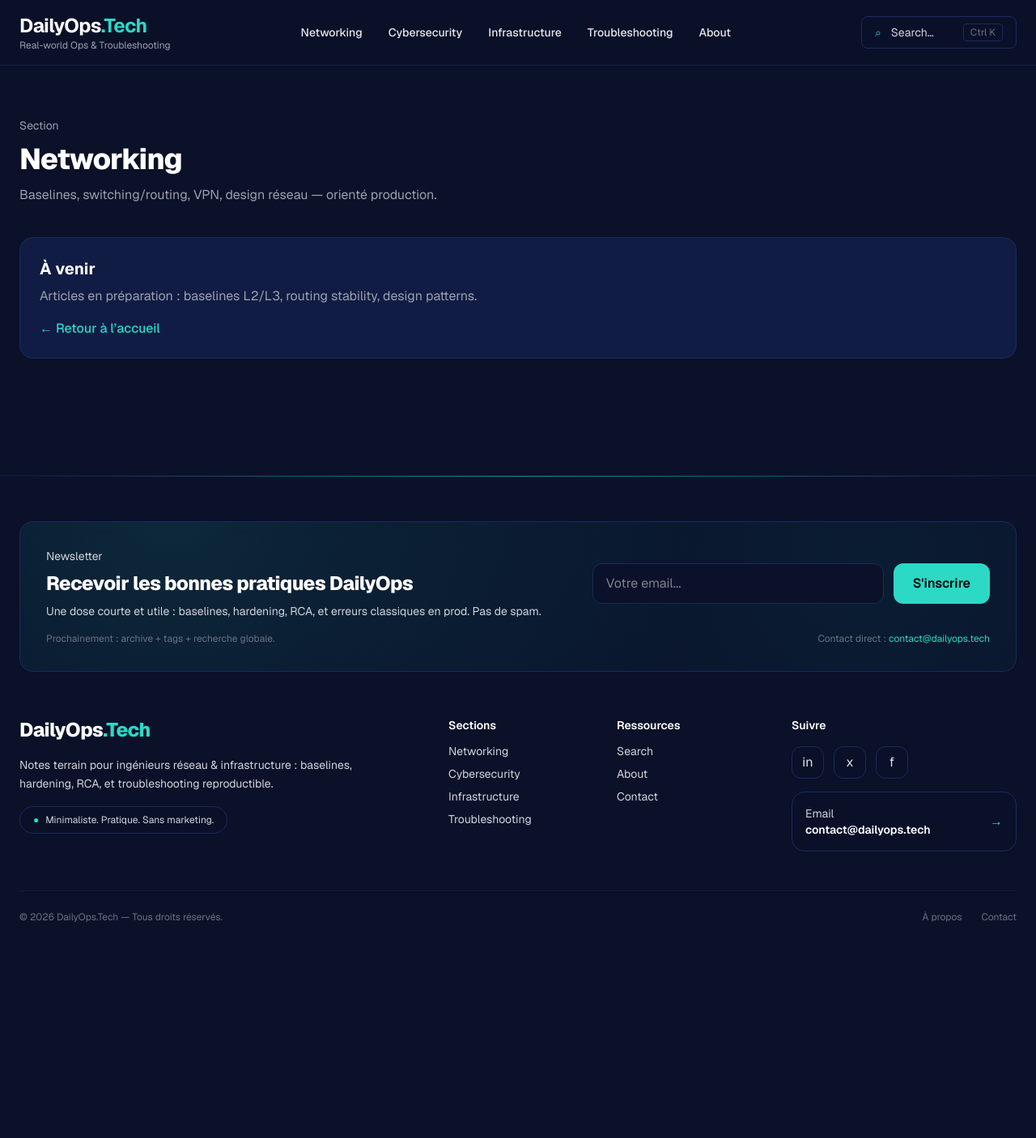
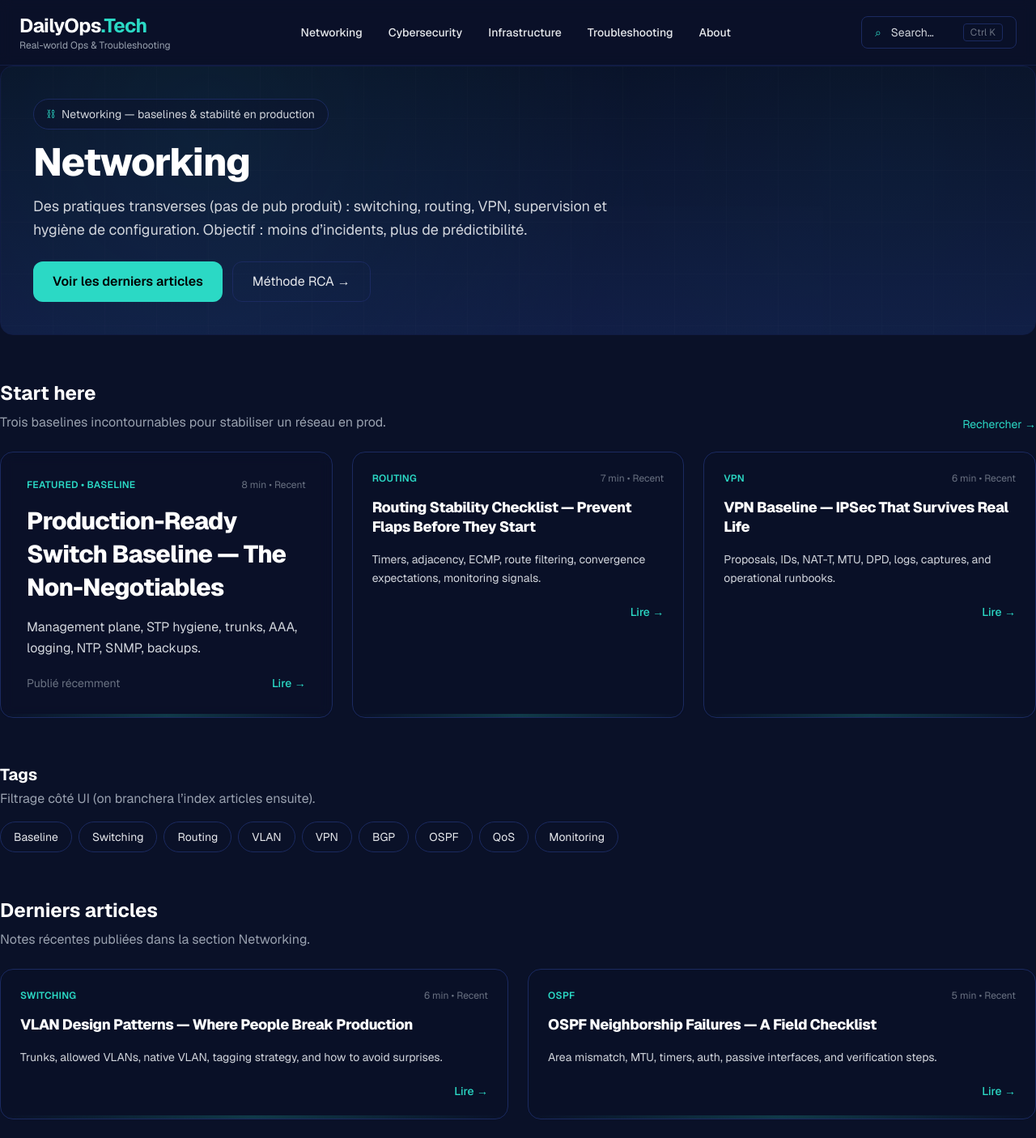
Before and after one commit to lepfsi/DailyOps, a Next.js app in the folder dailyops/: page /networking in a window 1280 px wide. Shown: the top 1406 px of the page at 81% size. Before the commit the page ends 1197 px from the top, so only its background shows below. Built offline with nearby package versions, Linux system fonts and the light colour scheme.

Commit message:
Unify article design: featured + grid using ArticleCard

```diff
--- a/dailyops/src/app/networking/page.tsx
+++ b/dailyops/src/app/networking/page.tsx
@@ -1,32 +1,187 @@
 import Link from "next/link";
+import ArticleCard from "@/components/ArticleCard";
 
 export const metadata = {
   title: "Networking | DailyOps.Tech",
-  description: "Baselines, routing, VLAN, VPN — concepts transverses et pratiques terrain.",
+  description: "Baselines, routing, VLAN, VPN — pratiques terrain orientées production.",
 };
+
+const TAGS = [
+  "Baseline",
+  "Switching",
+  "Routing",
+  "VLAN",
+  "VPN",
+  "BGP",
+  "OSPF",
+  "QoS",
+  "Monitoring",
+] as const;
 
 export default function NetworkingPage() {
   return (
-    <div className="container mx-auto px-6 py-16 space-y-10">
-      <header className="space-y-3">
-        <p className="text-sm text-gray-400">Section</p>
-        <h1 className="text-4xl font-extrabold tracking-tight">Networking</h1>
-        <p className="text-gray-400 max-w-2xl">
-          Baselines, switching/routing, VPN, design réseau — orienté production.
-        </p>
-      </header>
+    <div className="space-y-14">
+      {/* HERO */}
+      <section className="relative overflow-hidden rounded-2xl border border-[#111C44] bg-gradient-to-b from-[#0A1128] to-[#111C44] p-10">
+        {/* background accents */}
+        <div className="pointer-events-none absolute inset-0 opacity-35">
+          <div className="absolute inset-0 bg-[radial-gradient(circle_at_20%_20%,rgba(43,217,197,0.20),transparent_50%)]" />
+          <div className="absolute inset-0 bg-[radial-gradient(circle_at_85%_35%,rgba(43,217,197,0.10),transparent_60%)]" />
+          <div className="absolute inset-0 bg-[linear-gradient(to_right,rgba(255,255,255,0.03)_1px,transparent_1px),linear-gradient(to_bottom,rgba(255,255,255,0.03)_1px,transparent_1px)] bg-[size:64px_64px]" />
+        </div>
 
-      <section className="bg-[#111C44] border border-[#1b2a60] rounded-2xl p-6">
-        <h2 className="text-xl font-bold">À venir</h2>
-        <p className="mt-2 text-gray-400">
-          Articles en préparation : baselines L2/L3, routing stability, design patterns.
-        </p>
-        <div className="mt-4">
+        <div className="relative max-w-3xl space-y-4">
+          <p className="inline-flex items-center gap-2 rounded-full border border-[#1b2a60] bg-[#0A1128]/40 px-4 py-2 text-sm text-gray-300">
+            <span className="text-[#2BD9C5]">⛓</span>
+            Networking — baselines & stabilité en production
+          </p>
+
+          <h1 className="text-4xl md:text-5xl font-extrabold tracking-tight text-white">
+            Networking
+          </h1>
+
+          <p className="text-gray-300 text-lg leading-relaxed">
+            Des pratiques transverses (pas de pub produit) : switching, routing, VPN,
+            supervision et hygiène de configuration. Objectif : moins d’incidents, plus de prédictibilité.
+          </p>
+
+          <div className="flex flex-col sm:flex-row gap-3 pt-2">
+            <Link
+              href="#latest"
+              className="inline-flex items-center justify-center px-6 py-3 rounded-xl bg-[#2BD9C5] text-black font-semibold hover:opacity-90 transition"
+            >
+              Voir les derniers articles
+            </Link>
+
+            <Link
+              href="/troubleshooting"
+              className="inline-flex items-center justify-center px-6 py-3 rounded-xl border border-[#1b2a60] text-gray-200 hover:border-[#2BD9C5]/70 hover:text-white transition"
+            >
+              Méthode RCA →
+            </Link>
+          </div>
+        </div>
+      </section>
+
+      {/* START HERE */}
+      <section className="space-y-6">
+        <div className="flex items-end justify-between gap-6">
+          <div>
+            <h2 className="text-2xl font-bold text-white">Start here</h2>
+            <p className="mt-2 text-gray-400">
+              Trois baselines incontournables pour stabiliser un réseau en prod.
+            </p>
+          </div>
+
           <Link
-            href="/"
-            className="text-[#2BD9C5] hover:opacity-90 transition font-medium"
+            href="/search"
+            className="hidden md:inline-flex text-sm text-[#2BD9C5] hover:opacity-90 transition"
           >
-            ← Retour à l’accueil
+            Rechercher →
+          </Link>
+        </div>
+
+        <div className="grid grid-cols-1 lg:grid-cols-3 gap-6">
+          <ArticleCard
+            variant="featured"
+            title="Production-Ready Switch Baseline — The Non-Negotiables"
+            category="Baseline"
+            href="#"
+            excerpt="Management plane, STP hygiene, trunks, AAA, logging, NTP, SNMP, backups."
+            readTime="8 min"
+            date="Recent"
+          />
+          <ArticleCard
+            title="Routing Stability Checklist — Prevent Flaps Before They Start"
+            category="Routing"
+            href="#"
+            excerpt="Timers, adjacency, ECMP, route filtering, convergence expectations, monitoring signals."
+            readTime="7 min"
+            date="Recent"
+          />
+          <ArticleCard
+            title="VPN Baseline — IPSec That Survives Real Life"
+            category="VPN"
+            href="#"
+            excerpt="Proposals, IDs, NAT-T, MTU, DPD, logs, captures, and operational runbooks."
+            readTime="6 min"
+            date="Recent"
+          />
+        </div>
+      </section>
+
+      {/* TAG FILTERS (UI only for now) */}
+      <section className="space-y-4">
+        <div>
+          <h3 className="text-xl font-bold text-white">Tags</h3>
+          <p className="mt-1 text-gray-400">
+            Filtrage côté UI (on branchera l’index articles ensuite).
+          </p>
+        </div>
+
+        <div className="flex flex-wrap gap-2">
+          {TAGS.map((tag) => (
+            <button
+              key={tag}
+              type="button"
+              className="px-4 py-2 rounded-full border border-[#1b2a60] bg-[#0A1128]/30 text-sm text-gray-200 hover:border-[#2BD9C5]/60 hover:text-white transition"
+            >
+              {tag}
+            </button>
+          ))}
+        </div>
+      </section>
+
+      {/* LATEST */}
+      <section id="latest" className="space-y-6">
+        <div>
+          <h2 className="text-2xl font-bold text-white">Derniers articles</h2>
+          <p className="mt-2 text-gray-400">
+            Notes récentes publiées dans la section Networking.
+          </p>
+        </div>
+
+        <div className="grid grid-cols-1 lg:grid-cols-2 gap-6">
+          <ArticleCard
+            title="VLAN Design Patterns — Where People Break Production"
+            category="Switching"
+            href="#"
+            excerpt="Trunks, allowed VLANs, native VLAN, tagging strategy, and how to avoid surprises."
+            readTime="6 min"
+            date="Recent"
+          />
+          <ArticleCard
+            title="OSPF Neighborship Failures — A Field Checklist"
+            category="OSPF"
+            href="#"
+            excerpt="Area mismatch, MTU, timers, auth, passive interfaces, and verification steps."
+            readTime="5 min"
+            date="Recent"
+          />
+          <ArticleCard
+            title="BGP Hygiene — Filters, Max-Prefix and Safe Defaults"
+            category="BGP"
+            href="#"
+            excerpt="Prefix-lists, route-maps, max-prefix, communities, and guardrails that save you."
+            readTime="7 min"
+            date="Recent"
+          />
+          <ArticleCard
+            title="Network Monitoring That Actually Detects User Pain"
+            category="Monitoring"
+            href="#"
+            excerpt="Stop monitoring uptime only. Measure latency, loss, jitter, and real user symptoms."
+            readTime="6 min"
+            date="Recent"
+          />
+        </div>
+
+        <div className="flex justify-end">
+          <Link
+            href="/search"
+            className="text-sm text-[#2BD9C5] hover:opacity-90 transition"
+          >
+            Voir plus via Search →
           </Link>
         </div>
       </section>
```
